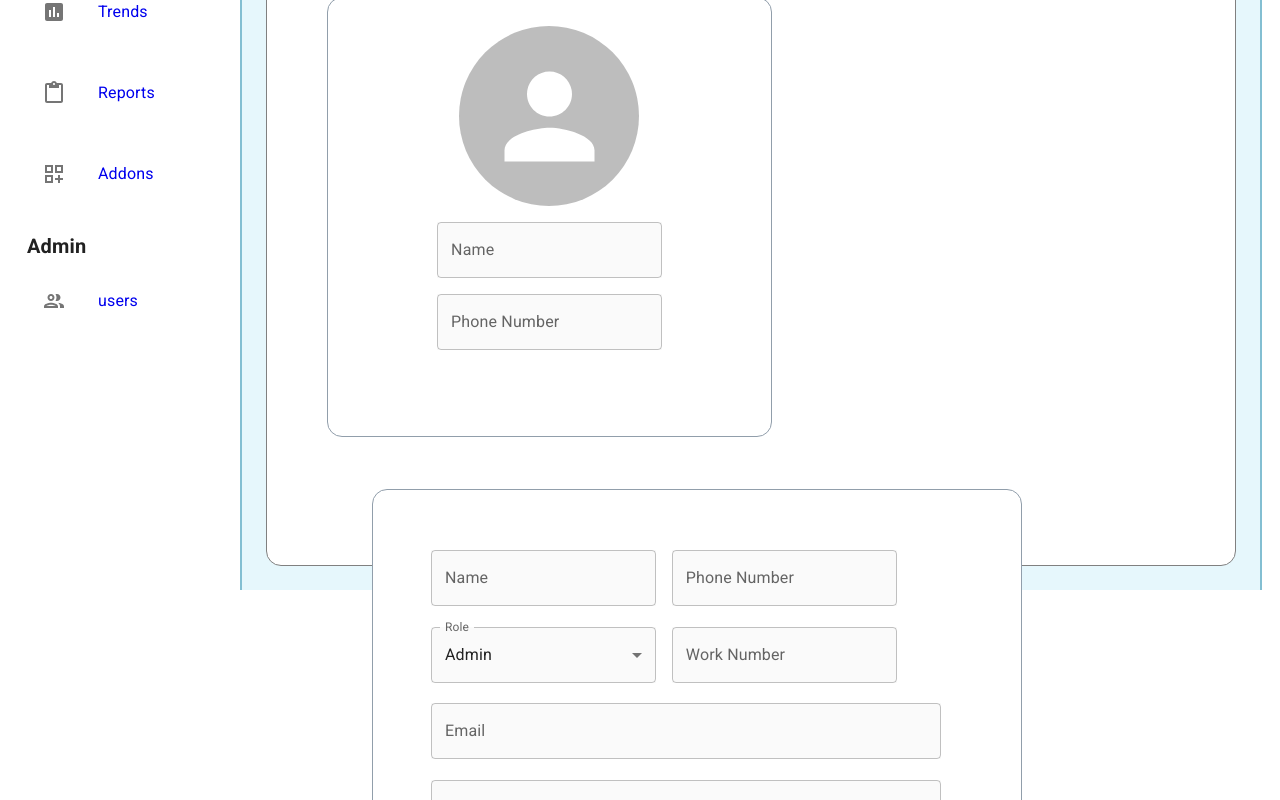
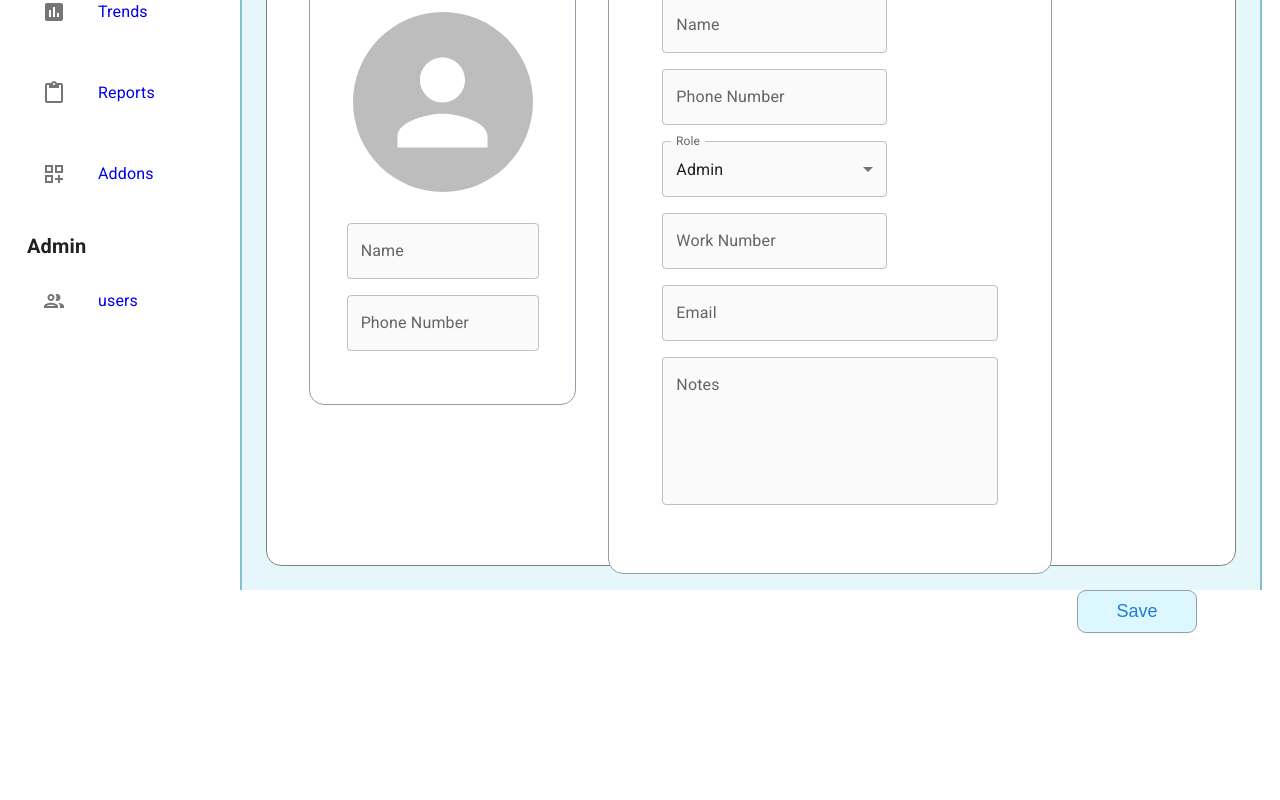
Before and after one commit to kpierc11/Dashboard_Demo, a React (Create React App) app in the folder app/: page /user/profile in a window 1280 px wide. Shown: the part 420-1220 px from the top of the page. After the commit the page ends 1088 px from the top, so only its background shows below. Built offline with nearby package versions, Linux system fonts and the light colour scheme.

Commit message:
Added grids to profile forms

```diff
--- a/app/src/components/UserSettings/NavTabs.tsx
+++ b/app/src/components/UserSettings/NavTabs.tsx
@@ -1,11 +1,11 @@
-import * as React from 'react';
-import Tabs from '@mui/material/Tabs';
-import Tab from '@mui/material/Tab';
-import Typography from '@mui/material/Typography';
-import Box from '@mui/material/Box';
-import UserProfileForm from './ProfileForm/UserProfileForm';
-import AuthenticationForm from './ProfileForm/AuthenticationForm';
-import NotificationForm from './ProfileForm/NotificationForm';
+import * as React from "react";
+import Tabs from "@mui/material/Tabs";
+import Tab from "@mui/material/Tab";
+import Typography from "@mui/material/Typography";
+import Box from "@mui/material/Box";
+import UserProfileForm from "./UserProfilePage";
+import AuthenticationForm from "./ProfileForms/AuthenticationForm";
+import NotificationForm from "./ProfileForms/NotificationForm";
 import PersonIcon from "@mui/icons-material/Person";
 import LockPersonIcon from "@mui/icons-material/LockPerson";
 import NotificationsIcon from "@mui/icons-material/Notifications";
@@ -36,13 +36,6 @@ function TabPanel(props: TabPanelProps) {
   );
 }
 
-function a11yProps(index: number) {
-  return {
-    id: `simple-tab-${index}`,
-    'aria-controls': `simple-tabpanel-${index}`,
-  };
-}
-
 export default function NavTabs() {
   const [value, setValue] = React.useState(0);
 
@@ -51,33 +44,49 @@ export default function NavTabs() {
   };
 
   return (
-    <Box sx={{ background: "white", height:"800px", border:"1px solid gray", borderRadius:"15px" }}>
-      <Box sx={{ width: "100%", padding: "80px 18px 54px 18px" }}>
     <Box
-          sx={{ background: "#f2f2f2", borderRadius:"15px" }}
+      sx={{
+        background: "white",
+        height: "800px",
+        border: "1px solid gray",
+        borderRadius: "15px",
+      }}
     >
+      <Box>
         <Tabs
           value={value}
           onChange={handleChange}
           aria-label="basic tabs example"
+          sx={{
+            backgroundColor: "#f2f2f2",
+            margin: "50px 18px 0px 18px",
+            borderRadius: "15px",
+          }}
         >
-            <Tab icon={<PersonIcon />} label="Profile" iconPosition='start'/>
-            <Tab icon={<LockPersonIcon />} label="Authentication" iconPosition='start'/>
-            <Tab icon={<NotificationsIcon />} label="Notifications" iconPosition='start'/>
+          <Tab icon={<PersonIcon />} label="Profile" iconPosition="start" />
+          <Tab
+            icon={<LockPersonIcon />}
+            label="Authentication"
+            iconPosition="start"
+          />
+          <Tab
+            icon={<NotificationsIcon />}
+            label="Notifications"
+            iconPosition="start"
+          />
         </Tabs>
       </Box>
       <TabPanel value={value} index={0}>
         <Box>
-          <UserProfileForm/>
+          <UserProfileForm />
         </Box>
       </TabPanel>
       <TabPanel value={value} index={1}>
-          <AuthenticationForm/>
+        <AuthenticationForm />
       </TabPanel>
       <TabPanel value={value} index={2}>
-          <NotificationForm/>
+        <NotificationForm />
       </TabPanel>
-      </Box>
     </Box>
   );
 }
--- a/app/src/components/UserSettings/ProfileForm/UserProfileForm.tsx
+++ /dev/null
@@ -1,125 +0,0 @@
-import * as React from "react";
-import Box from "@mui/material/Box";
-import TextField from "@mui/material/TextField";
-import MenuItem from "@mui/material/MenuItem";
-import Avatar from "@mui/material/Avatar";
-import IconButton from '@mui/material/IconButton';
-
-const roles = [
-  {
-    value: "Admin",
-    label: "Admin",
-  },
-  {
-    value: "User",
-    label: "User",
-  },
-  {
-    value: "Viewer",
-    label: "Viewer",
-  },
-];
-
-export default function UserProfileForm() {
-  const [role, setRole] = React.useState("Admin");
-
-  const handleChange = (event: React.ChangeEvent<HTMLInputElement>) => {
-    setRole(event.target.value);
-  };
-
-  return (
-    <Box className="form-bg-box">
-      <Box
-        className="photo-box"
-        sx={{
-          "& .MuiTextField-root": { m: 1, width: "25ch" },
-        }}
-      >
-        <Box
-          sx={{
-            display: "flex",
-            alignItems: "center",
-            flexDirection: "column",
-          }}
-        >
-          <IconButton color="default" aria-label="upload picture" component="label">
-        <input hidden accept="image/*" type="file" src="upload"/>
-        <Avatar sx={{width:"180px", height:"180px"}} />
-      </IconButton>
-          <TextField
-            sx={{ backgroundColor: "#FAFAFa" }}
-            id="outlined"
-            label="Name"
-          />
-          <TextField
-            sx={{ backgroundColor: "#FAFAFa" }}
-            id="outlined"
-            label="Phone Number"
-            type="integer"
-          />
-        </Box>
-      </Box>
-      <Box sx={{ width: "50%" }}>
-        <Box
-          className="form-box"
-          component="form"
-          sx={{
-            "& .MuiTextField-root": { m: 1, width: "25ch" },
-          }}
-          noValidate
-          autoComplete="off"
-        >
-          <TextField
-            sx={{ backgroundColor: "#FAFAFa" }}
-            id="outlined"
-            label="Name"
-          />
-          <TextField
-            sx={{ backgroundColor: "#FAFAFa" }}
-            id="outlined"
-            label="Phone Number"
-            type="integer"
-          />
-          <TextField
-            sx={{ backgroundColor: "#FAFAFa" }}
-            id="outlined-select-role"
-            select
-            label="Role"
-            value={role}
-            onChange={handleChange}
-          >
-            {roles.map((option) => (
-              <MenuItem key={option.value} value={option.value}>
-                {option.label}
-              </MenuItem>
-            ))}
-          </TextField>
-          <TextField
-            sx={{ backgroundColor: "#FAFAFa" }}
-            id="outlined"
-            label="Work Number"
-            type="integer"
-          />
-          <TextField
-            sx={{ backgroundColor: "#FAFAFa" }}
-            id="outlined"
-            label="Email"
-            style={{ width: 510 }}
-          />
-          <TextField
-            sx={{ backgroundColor: "#FAFAFa" }}
-            id="outlined"
-            label="Notes"
-            type="string"
-            style={{ width: 510 }}
-            multiline
-            rows={5}
-          />
-        </Box>
-      </Box>
-      <Box sx={{ display: "flex", justifyContent: "flex-end", width: "100%" }}>
-        <button className="save-button">Save</button>
-      </Box>
-    </Box>
-  );
-}
--- a/app/src/components/UserSettings/ProfileForm/NotificationForm.tsx
+++ b/app/src/components/UserSettings/ProfileForms/NotificationForm.tsx
@@ -60,6 +60,7 @@ export default function NotificationForm() {
               label="Phone"
               labelPlacement="start"
             />
+            <p>Select the time period to recieve your notifications set in the stations page.</p>
           </Box>
         </Box>
         <Box
--- /dev/null
+++ b/app/src/components/UserSettings/ProfileForms/UserProfileForm.tsx
@@ -0,0 +1,130 @@
+import * as React from "react";
+import Box from "@mui/material/Box";
+import TextField from "@mui/material/TextField";
+import MenuItem from "@mui/material/MenuItem";
+import Avatar from "@mui/material/Avatar";
+import IconButton from "@mui/material/IconButton";
+
+const roles = [
+  {
+    value: "Admin",
+    label: "Admin",
+  },
+  {
+    value: "User",
+    label: "User",
+  },
+  {
+    value: "Viewer",
+    label: "Viewer",
+  },
+];
+
+export function UserPhotoForm() {
+  return (
+    <Box
+      className="photo-box"
+      component="form"
+      sx={{
+        "& .MuiTextField-root": { m: 1, width: "85%" },
+      }}
+    >
+      <Box
+        sx={{
+          display: "flex",
+          alignItems: "center",
+          flexDirection: "column",
+        }}
+      >
+        <IconButton
+          color="default"
+          aria-label="upload picture"
+          component="label"
+          sx={{ margin: "15px" }}
+        >
+          <input hidden accept="image/*" type="file" src="upload" />
+          <Avatar sx={{ width: "180px", height: "180px" }} />
+        </IconButton>
+        <TextField
+          sx={{ backgroundColor: "#FAFAFa" }}
+          id="outlined"
+          label="Name"
+        />
+        <TextField
+          sx={{ backgroundColor: "#FAFAFa" }}
+          id="outlined"
+          label="Phone Number"
+          type="integer"
+        />
+      </Box>
+    </Box>
+  );
+}
+export default function UserProfileForm() {
+  const [role, setRole] = React.useState("Admin");
+
+  const handleChange = (event: React.ChangeEvent<HTMLInputElement>) => {
+    setRole(event.target.value);
+  };
+
+  return (
+    <Box>
+      <Box
+        className="form-box"
+        component="form"
+        sx={{
+          "& .MuiTextField-root": { m: 1, width: "25ch" },
+        }}
+        noValidate
+        autoComplete="off"
+      >
+        <TextField
+          sx={{ backgroundColor: "#FAFAFa" }}
+          id="outlined"
+          label="Name"
+        />
+        <TextField
+          sx={{ backgroundColor: "#FAFAFa" }}
+          id="outlined"
+          label="Phone Number"
+          type="integer"
+        />
+        <TextField
+          sx={{ backgroundColor: "#FAFAFa" }}
+          id="outlined-select-role"
+          select
+          label="Role"
+          value={role}
+          onChange={handleChange}
+        >
+          {roles.map((option) => (
+            <MenuItem key={option.value} value={option.value}>
+              {option.label}
+            </MenuItem>
+          ))}
+        </TextField>
+        <TextField
+          sx={{ backgroundColor: "#FAFAFa" }}
+          id="outlined"
+          label="Work Number"
+          type="integer"
+        />
+        <TextField
+          sx={{ backgroundColor: "#FAFAFa" }}
+          id="outlined"
+          label="Email"
+          style={{ width: 510 }}
+        />
+        <TextField
+          sx={{ backgroundColor: "#FAFAFa" }}
+          id="outlined"
+          label="Notes"
+          type="string"
+          style={{ width: 510 }}
+          multiline
+          rows={5}
+        />
+      </Box>
+    </Box>
+  );
+}
--- a/app/src/components/UserSettings/ProfileForm/userSettings.css
+++ b/app/src/components/UserSettings/ProfileForms/userSettings.css
@@ -12,7 +12,6 @@
 .form-bg-box {
   display: flex;
   width: 100%;
-  flex-direction: row;
   height: 100%;
   flex-wrap: wrap;
   padding: 0px 18px 54px 18px;
@@ -20,28 +19,43 @@
 
 .photo-box {
   display: flex;
-  height: 440px;
-  width: 445px;
   justify-content: center;
-  flex-wrap: wrap;
   background-color: #ffffff;
   border: 1px solid #919eab;
-  margin: 54px 0px 0px 0px;
   border-radius: 15px;
-  padding-top: 20px;
+  padding: 45px;
+  margin-left: 18px;
 }
 
 .form-box {
   display: flex;
-  height: 500px;
-  width: 650px;
   align-items: center;
   flex-wrap: wrap;
   background-color: #ffffff;
-  margin: 52px 0px 0px 45px;
   border: 1px solid #919eab;
   border-radius: 15px;
-  padding: 50px;
+  padding: 45px 45px 60px 45px;
+
+}
+
+.pass-box {
+  border: 1px solid #919eab;
+  border-radius: 15px;
+  height: 100%;
+  width: 300px;
+  padding: 20px;
+  margin-top: 30px;
+  margin-right: 50px;
+}
+
+.two-fact-box {
+  border: 1px solid #919eab;
+  border-radius: 15px;
+  height: 100%;
+  width: 300px;
+  padding: 20px;
+  margin-top: 30px;
+
 }
 
 .noti-box {
@@ -50,52 +64,28 @@
   height: 300px;
   width: 350px;
   padding: 50px;
-  margin-top: 54px;
-  margin-bottom: 198px;
-}
-
-.pass-box {
-  border: 1px solid #919EAB;
-  border-radius: 15px;
-  height: 300px;
-  width: 350px;
-  padding: 25px;
-  margin-right: 50px;
-  margin-top: 54px;
-}
-
-.two-fact-box {
-  border: 1px solid #919EAB;
-  border-Radius: 15px;
-  height: 300px;
-  width: 350px;
-  padding: 20px;
-  margin-top: 54px;
-  margin-bottom: 198px;
+  margin-top: 30px;
+  margin-bottom: 14px;
 }
 
 .upload-button {
-width: 180px;
-height: 180px;
+  width: 180px;
+  height: 180px;
 }
-
 
 .save-button {
   background-color: #ddf7ff;
   border: 1px solid rgba(145, 158, 171, 1);
   color: #1c7ed9;
-  text-align: center;
   font-size: 18px;
-  height: 100%;
+  position: absolute;
   width: 100%;
   border-radius: 9px;
   display: inline-flex;
   align-items: center;
-  padding:10px;
+  padding: 10px;
   max-width: 120px;
   cursor: pointer;
-  margin-right:60px;
-  text-align:center;
+  margin-right: 30px;
   justify-content: center;
-  transition:.3s;
 }
--- /dev/null
+++ b/app/src/components/UserSettings/UserProfilePage.tsx
@@ -0,0 +1,38 @@
+import * as React from "react";
+import { styled } from "@mui/material/styles";
+import Box from "@mui/material/Box";
+import Paper from "@mui/material/Paper";
+import Grid from "@mui/material/Unstable_Grid2";
+import { MenuItem, TextField } from "@mui/material";
+import UserProfileForm, { UserPhotoForm } from "./ProfileForms/UserProfileForm";
+
+const Item = styled(Paper)(({ theme }) => ({
+  backgroundColor: theme.palette.mode === "dark" ? "#1A2027" : "#fff",
+  ...theme.typography.body2,
+  padding: theme.spacing(1),
+  textAlign: "center",
+  color: theme.palette.text.secondary,
+}));
+
+export default function UserProfilePage() {
+
+
+  return (
+    <Box sx={{ flexGrow: 1, margin: "30px 0px 70px 0px"}}>
+      <Grid container spacing={4}>
+        <Grid xs={12} md={4}>
+          <UserPhotoForm></UserPhotoForm>
+        </Grid>
+        <Grid xs={12} md={6}>
+          <UserProfileForm></UserProfileForm>
+        </Grid>
+
+        <Box
+          sx={{ display: "flex", justifyContent: "flex-end", width: "100%" }}
+        >
+          <button className="save-button">Save</button>
+        </Box>
+      </Grid>
+    </Box>
+  );
+}
--- a/app/src/pages/UserProfilePage.tsx
+++ b/app/src/pages/UserProfilePage.tsx
@@ -1,6 +1,5 @@
-import React from "react";
-import UserProfile from "../components/UserSettings/NavTabs";
+import UserProfilePage from "../components/UserSettings/UserProfilePage";
 
 export default function UserSettingsPage() {
-  return <UserProfile></UserProfile>;
+  return <UserProfilePage></UserProfilePage>
 }
```
Also changed, not shown: app/src/components/UserSettings/ProfileForms/AuthenticationForm.tsx (renamed from app/src/components/UserSettings/ProfileForm/AuthenticationForm.tsx, +12 -9 lines). Lines whose indentation alone changed are shown as unchanged.
